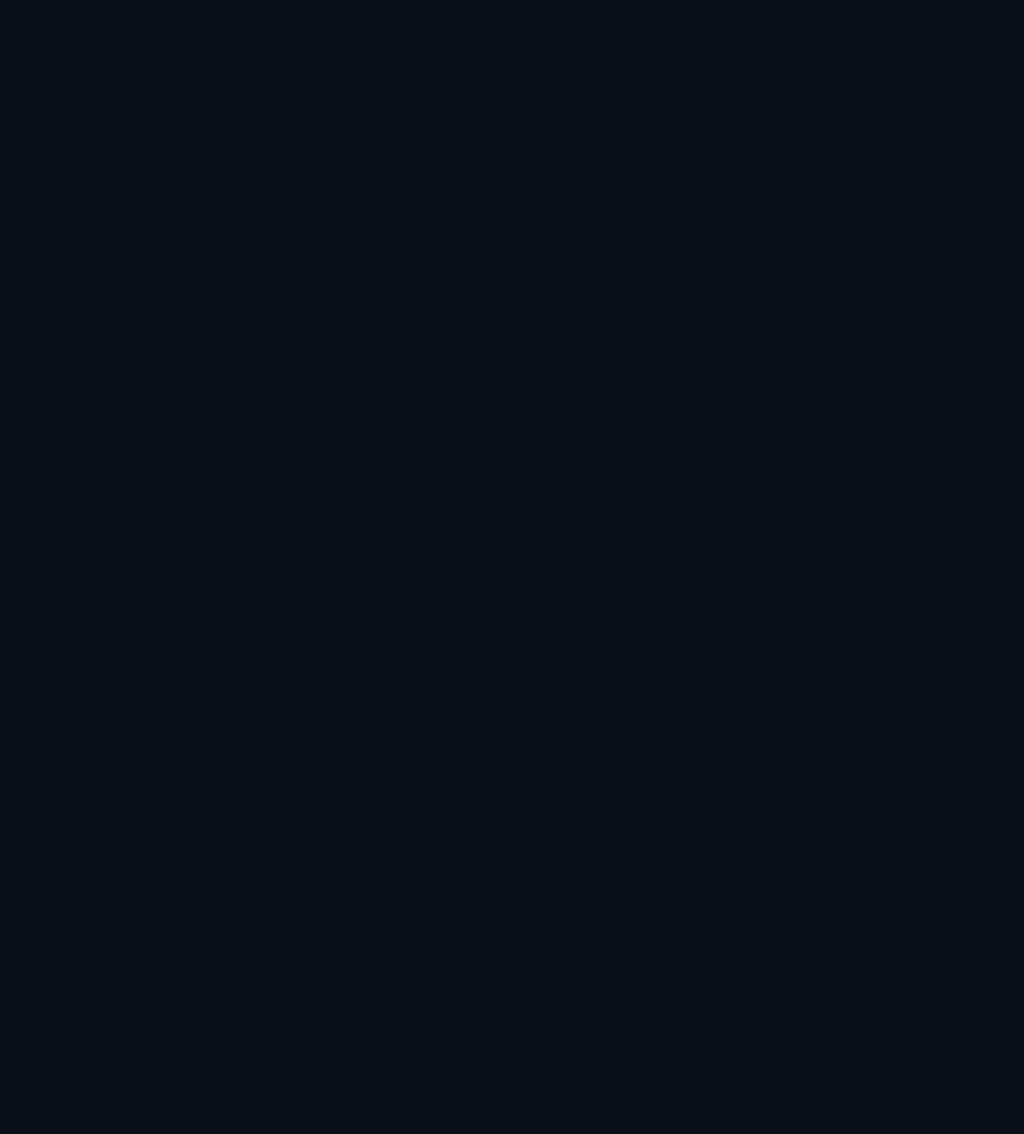
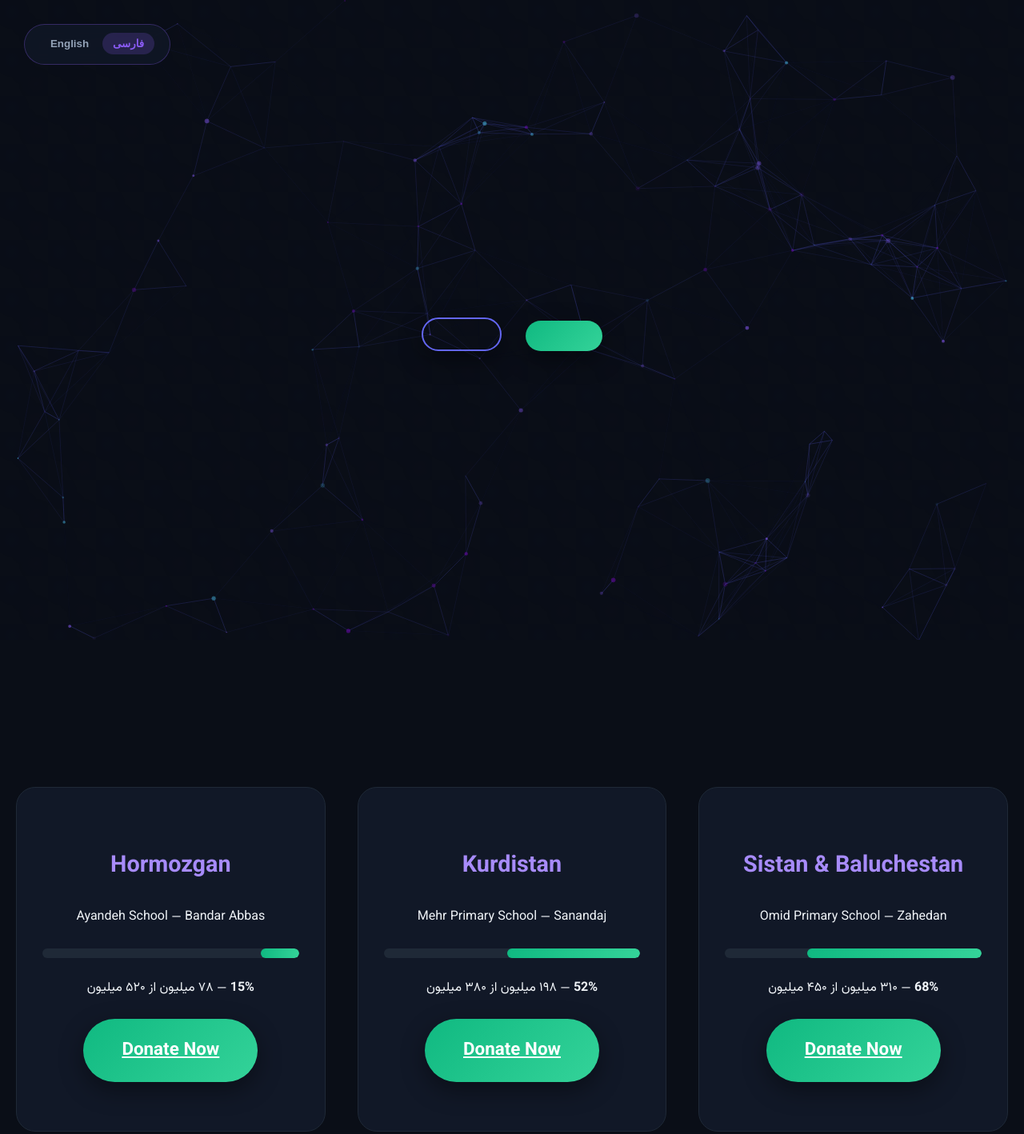
Before and after one commit to arashmardani/Main, a plain HTML site: page index.html in a window 1280 px wide. Shown: the top 1418 px of the page at 80% size. Before the commit the page ends 800 px from the top, so only its background shows below. Drawn offline with nearby package versions, Linux system fonts and the light colour scheme.

Commit message:
Add files via upload

```diff
--- a/index.html
+++ b/index.html
@@ -56,18 +56,17 @@
             justify-content: center;
             text-align: center;
             position: relative;
-            z-index: 5;  /* اضافه شد تا روی بک‌گراند بماند */
+            z-index: 5;
             padding: 2rem;
         }
-
-        /* فقط اصلاح این بخش → z-index از -1 شد 5 */
+        /* نوار تیره فقط پشت تیتر اصلی — عرض ۱۰۰٪ صفحه، ارتفاع دقیقاً متناسب با تیتر */
         .title-backdrop {
             position: absolute;
             top: 0;
             left: 0;
             right: 0;
             transform: translateY(-50%);
-            height: 250px;
+            height: 250px;                    /* دقیقاً اندازه تیتر */
             background: linear-gradient(90deg,
                 rgba(17,24,39,0.98) 0%,
                 rgba(31,41,55,0.95) 50%,
@@ -75,12 +74,11 @@
             border-top: 3px solid #10b981;
             border-bottom: 3px solid #8b5cf6;
             box-shadow: 0 15px 40px rgba(0,0,0,0.8);
-            z-index: 5; /* این خط تنها اصلاح اصلی است */
+            z-index: -1;
         }
-
         .hero-content {
             position: relative;
-            z-index: 6;
+            z-index: 5;
             max-width: 1100px;
         }
         .hero-title {
@@ -157,4 +155,134 @@
             color: #e2e8f0;
         }
         .grid {
-            displ
+            display: grid;
+            grid-template-columns: repeat(auto-fit, minmax(320px, 1fr));
+            gap: 2.5rem;
+            max-width: 1300px;
+            margin: 0 auto;
+        }
+        .card {
+            background: var(--card);
+            padding: 3rem 2rem;
+            border-radius: 24px;
+            border: 1px solid var(--border);
+            transition: all 0.4s;
+        }
+        .card:hover { transform: translateY(-12px); box-shadow: 0 20px 40px rgba(0,0,0,0.5); }
+        .card h3 { font-size: 1.8rem; margin: 1.5rem 0; color: #a78bfa; }
+        .progress {
+            height: 12px;
+            background: #1f2937;
+            border-radius: 6px;
+            overflow: hidden;
+            margin: 1.5rem 0;
+        }
+        .progress-bar {
+            height: 100%;
+            background: linear-gradient(90deg, #10b981, #34d399);
+            border-radius: 6px;
+            transition: width 2s ease;
+        }
+
+        footer {
+            padding: 100px 20px;
+            text-align: center;
+            border-top: 1px solid #1f2937;
+            color: #64748b;
+            position: relative;
+            z-index: 5;
+            font-size: 1.3rem;
+        }
+    </style>
+</head>
+<body>
+
+<div id="particles-js"></div>
+<div class="hexagon-grid"></div>
+
+<div class="lang-switch">
+    <button class="active" onclick="setLang('fa')">فارسی</button>
+    <button onclick="setLang('en')">English</button>
+</div>
+
+<header>
+    <div class="hero-content">
+        <h1 class="hero-title" data-fa="هر کودکی شایسته‌ی کلاس امن است" data-en="Every Child Deserves a Safe Classroom"></h1>
+        <p class="hero-subtitle" data-fa="کلاس‌چین اولین پلتفرم شفاف مدرسه‌سازی با بلاکچین در جهان است.<br>هر کمک شما مستقیم و قابل ردیابی به کودکان نیازمند می‌رسد."
+                            data-en="ClassChain is the world's first fully transparent school-building platform on blockchain.<br>Every donation is direct, trackable, and reaches children in need."></p>
+        <div>
+            <a href="#projects" class="btn btn-primary" data-fa="حمایت از یک مدرسه" data-en="Support a School"></a>
+            <a href="webgis.html" class="btn btn-outline" data-fa="نقشه زنده پروژه‌ها" data-en="Live Project Map"></a>
+        </div>
+    </div>
+</header>
+
+<section id="projects">
+    <h2 class="section-title" data-fa="پروژه‌های در حال ساخت" data-en="Active School Projects"></h2>
+    <div class="grid">
+        <div class="card">
+            <h3>Sistan & Baluchestan</h3>
+            <p data-fa="دبستان امید — زاهدان">Omid Primary School — Zahedan</p>
+            <div class="progress"><div class="progress-bar" style="width:68%"></div></div>
+            <p><strong>68%</strong> — ۳۱۰ میلیون از ۴۵۰ میلیون</p>
+            <a href="buy.html" class="btn btn-primary" style="margin-top:1.5rem;">Donate Now</a>
+        </div>
+        <div class="card">
+            <h3>Kurdistan</h3>
+            <p data-fa="دبستان مهر — سنندج">Mehr Primary School — Sanandaj</p>
+            <div class="progress"><div class="progress-bar" style="width:52%"></div></div>
+            <p><strong>52%</strong> — ۱۹۸ میلیون از ۳۸۰ میلیون</p>
+            <a href="buy.html" class="btn btn-primary" style="margin-top:1.5rem;">Donate Now</a>
+        </div>
+        <div class="card">
+            <h3>Hormozgan</h3>
+            <p data-fa="دبستان آینده — بندرعباس">Ayandeh School — Bandar Abbas</p>
+            <div class="progress"><div class="progress-bar" style="width:15%"></div></div>
+            <p><strong>15%</strong> — ۷۸ میلیون از ۵۲۰ میلیون</p>
+            <a href="buy.html" class="btn btn-primary" style="margin-top:1.5rem;">Donate Now</a>
+        </div>
+    </div>
+</section>
+
+<footer>
+    <p data-fa="کلاس‌چین — آینده آموزش ایران را با هم بسازیم" data-en="ClassChain — Building Tomorrow's Iran, Together"></p>
+    <p style="margin-top:1rem;">© 2025 ClassChain Foundation. All rights reserved.</p>
+</footer>
+
+<script>
+// Particles بلاکچین
+particlesJS("particles-js", {
+    "particles": {
+        "number": { "value": 100 },
+        "color": { "value": ["#4cc9f0", "#8b5cf6", "#7209b7"] },
+        "shape": { "type": "circle" },
+        "opacity": { "value": 0.6, "random": true },
+        "size": { "value": 3, "random": true },
+        "line_linked": {
+            "enable": true,
+            "distance": 140,
+            "color": "#6366f1",
+            "opacity": 0.3,
+            "width": 1
+        },
+        "move": { "enable": true, "speed": 1.5 }
+    },
+    "interactivity": {
+        "events": { "onhover": { "enable": true, "mode": "repulse" } }
+    }
+});
+
+function setLang(lang) {
+    document.querySelectorAll('[data-fa]').forEach(el => {
+        el.textContent = lang === 'fa' ? el.dataset.fa : el.dataset.en;
+    });
+    document.documentElement.dir = lang === 'fa' ? 'rtl' : 'ltr';
+    document.documentElement.lang = lang === 'fa' ? 'fa' : 'en';
+    document.body.classList.toggle('en', lang === 'en');
+    document.querySelectorAll('.lang-switch button').forEach(b => b.classList.remove('active'));
+    document.querySelector(`.lang-switch button[onclick="setLang('${lang}')"]`).classList.add('active');
+}
+</script>
+
+</body>
+</html>
```
